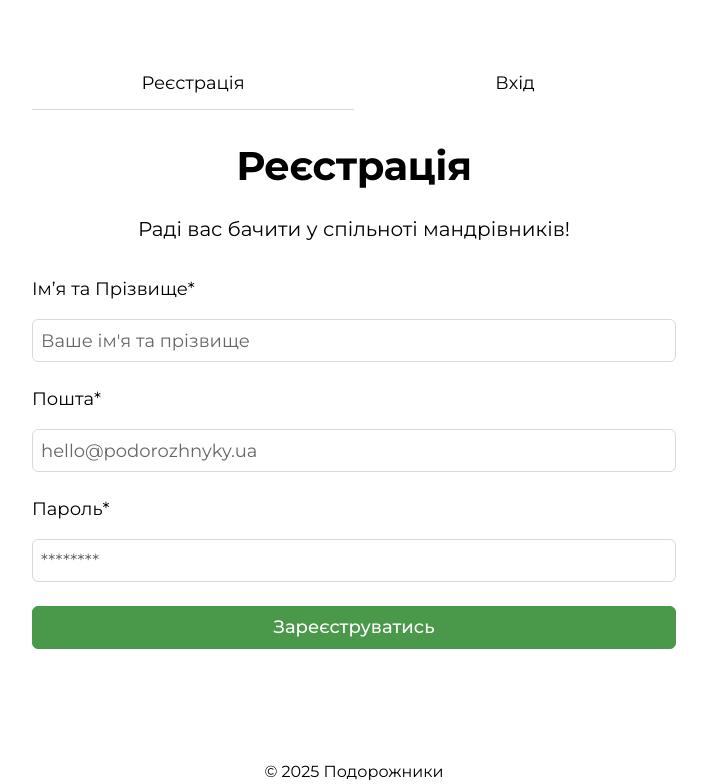
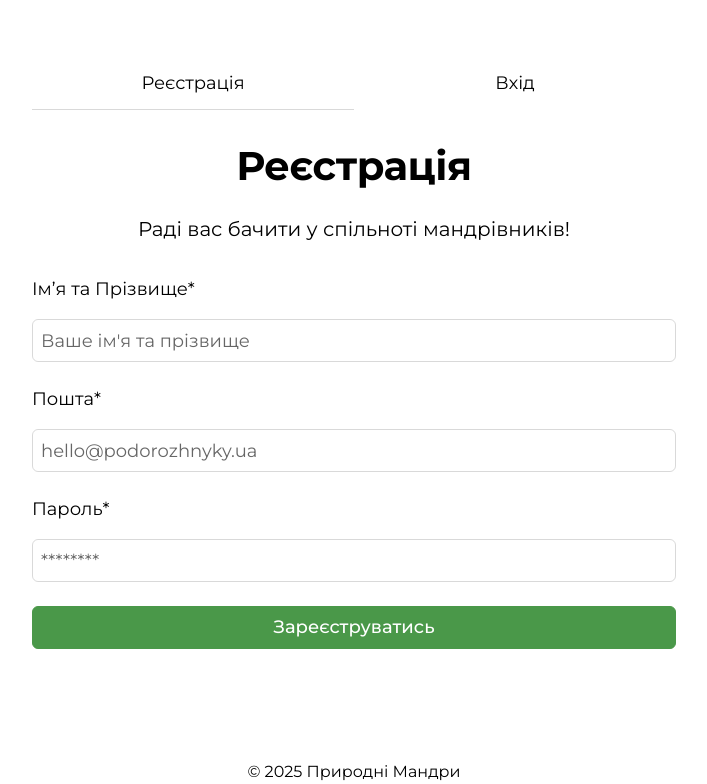
Before and after one commit to alina-hryhorenko/pryrodni-mandry-front, a Next.js app: page /auth/register in a window 1536 px wide. Shown: the part 56-840 px from the top of the page, without its empty margins (414-1121 px from the left). Built offline with nearby package versions, Linux system fonts and the light colour scheme.

Commit message:
done register page

```diff
--- a/components/RegisterPage/AuthFooter/AuthFooter.module.css
+++ b/components/RegisterPage/AuthFooter/AuthFooter.module.css
@@ -9,7 +9,13 @@
   line-height: 150%;
   color: var(--color-scheme-1-text);
 }
+.desktop {
+  display: none;
+}
 
+.mobile {
+  display: inline;
+}
 @media (min-width: 768px) {
   .footer {
     margin-top: 0;
@@ -21,4 +27,11 @@
     margin-top: 0;
     font-size: 16px;
   }
+  .mobile {
+    display: none;
+  }
+
+  .desktop {
+    display: inline;
+  }
 }
--- a/components/RegisterPage/AuthFooter/AuthFooter.tsx
+++ b/components/RegisterPage/AuthFooter/AuthFooter.tsx
@@ -1,5 +1,12 @@
 import css from './AuthFooter.module.css';
 
 export default function AuthFooter() {
-  return <footer className={css.footer}>&copy; 2025 Подорожники</footer>;
+  return (
+    <footer className={css.footer}>
+      <p>
+        <span className={css.mobile}>&copy; 2025 Подорожники</span>
+        <span className={css.desktop}>&copy; 2025 Природні Мандри</span>
+      </p>
+    </footer>
+  );
 }
```
